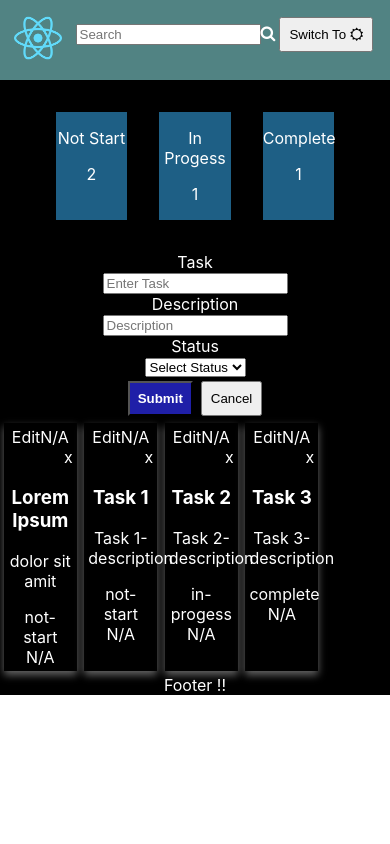
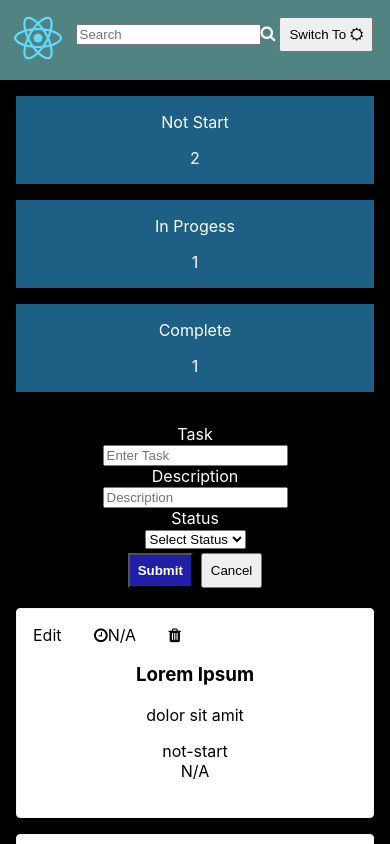
Before and after one commit to sj-reactjs/react-todo, a React (Create React App) app: page / in a window 390 px wide. Shown: the top 844 px of the page. Built offline with nearby package versions, Linux system fonts and the light colour scheme.

Commit message:
design fix

```diff
--- a/src/App.js
+++ b/src/App.js
@@ -4,6 +4,7 @@ import './App.css';
 export const TodoApp = React.lazy(() => import('./components/TodoApp'))
 
 function App() {
+  console.log('render');
   return (
     <div className="App">
       <React.Suspense fallback={<>Loading...</>}>
--- a/src/components/TodoItem.js
+++ b/src/components/TodoItem.js
@@ -14,12 +14,14 @@ function TodoItem(props) {
 
     return (
         <div role="listitem" className="todo-card">
-            <div>
-                <span role="button" tabIndex="0" data-action="edit" onClick={() => setStage('edit', id)}>Edit</span>
-                <span className="created">{created_on !== '' ? created_on : 'N/A'}</span>
-                <span role="button" tabIndex="0" className="right close" >
-                    <span onClick={() => remove(id)}>x</span>
-                </span>
+            <div className="card-actions">
+                <div role="button" tabIndex="0" data-action="edit" onClick={() => setStage('edit', id)}>Edit</div>
+                <div className="created">
+                    <i className="fa fa-clock-o"></i>{created_on !== '' ? created_on : 'N/A'}
+                </div>
+                <div role="button" tabIndex="0" className="right close" onClick={() => remove(id)}>
+                    <i className={`fa fa-trash`}></i>
+                </div>
             </div>
             <div className="title">
                 <h3>{task}</h3>
--- a/src/components/TodoList.js
+++ b/src/components/TodoList.js
@@ -7,7 +7,7 @@ function TodoList() {
 
     return (
         <section role="list">
-            <div style={{ display: 'flex' }}>
+            <div className="todo-list">
                 {todoData.map((todo, index) => <TodoItem key={index} {...todo} remove={remove} setStage={setStage} />)}
             </div>
         </section>
--- a/src/index.css
+++ b/src/index.css
@@ -31,36 +31,25 @@ img[data-todo-type="header-logo"] {
   color: #fff;
 }
 
-.todo-app.theme-light {
+.todo-card {
   background-color: #fff;
   color: #000;
+  box-shadow: 0 4px 8px 0 rgb(0 0 0 / 40%);
+  margin: 1rem;
+  padding: 1rem;
+  transition: box-shadow 0.5s ease-in-out;
+  border: 1px solid #f4f4f4;
+  border-radius: 4px;
+}
+
+.todo-card:hover, .todo-card:focus {
+  box-shadow: 0 8px 16px 0 rgb(0 0 0 / 40%);
+  transition: box-shadow 0.5s ease-in-out;
 }
 
 .todo-app.theme-dark .todo-card {
-  width: 16.66%;
-  box-shadow: 0 4px 8px 0 rgb(255 255 255 / 40%);
-  margin: 1%;
-  /* border: 1px solid; */
-  padding: 1%;
-}
-.todo-app.theme-dark .todo-card:hover {
-  box-shadow: 0 8px 16px 0 rgba(255,255,255,0.4);
-}
-
-.todo-app.theme-light .todo-card {
-  width: 16.66%;
-  box-shadow: 0 4px 8px 0 rgb(0,0,0, 0.4);
-  margin: 1%;
-  /* border: 1px solid; */
-  padding: 1%;
-}
-
-.todo-app.theme-light .todo-card {
-  box-shadow: black;
-}
-
-.todo-app.theme-light .todo-card:hover {
-  box-shadow: 0 8px 16px 0 rgba(0,0,0,0.4);
+  color: #000;
+  background-color: #fff;
 }
 
 .right{
@@ -74,7 +63,7 @@ img[data-todo-type="header-logo"] {
   justify-content: center;
 }
 
-.stats-card span.card{
+.stats-card .card{
   margin: 1rem;
   width: 20%;
   background-color: rgb(30, 95, 133);
@@ -98,3 +87,47 @@ button[type="submit"]:hover{
 button[type="cancel"]{
   background-color: #fff;
 }
+
+.todo-list {
+  display: flex;
+  flex-wrap: wrap;
+}
+
+.todo-list .todo-card {
+  flex: 1 0 25%;
+  max-width: calc(25% - 4rem - 2px);
+}
+
+.card-actions  {
+  text-align: left;
+}
+.card-actions  div{
+  display:inline-block;
+  left: 0;
+  right: 0;
+  padding-right: 10%;
+}
+
+@media(max-width: 767px) {
+  .stats-card {
+    flex-direction: column;
+  }
+  .stats-card span.card {
+    width: 100%;
+    flex: 1 0 100%;
+    max-width: 100%;
+    margin: 0 0 1rem;
+  }
+
+  .todo-list {
+    flex-direction: column;
+    margin: 1rem;
+  }
+
+  .todo-list .todo-card {
+    flex: 1 0 100%;
+    max-width: 100%;
+    margin: 0 0 1rem;
+
+  }
+}
```
